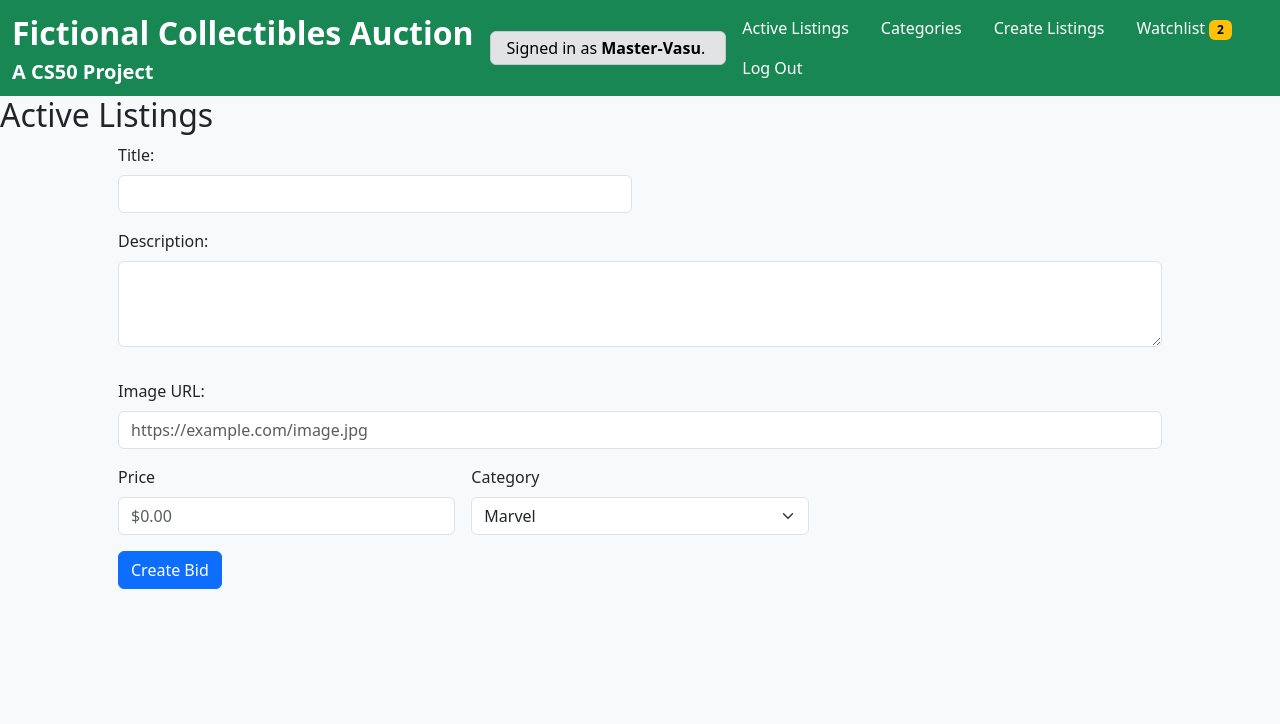
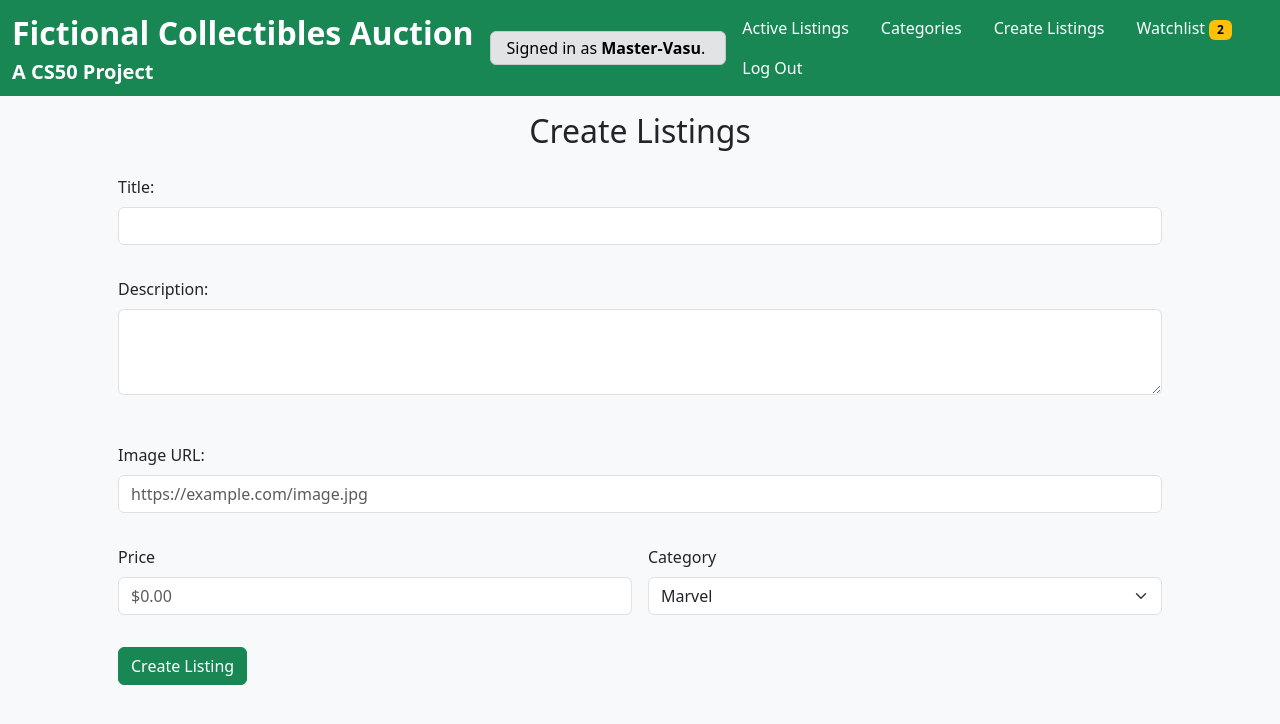
Before and after one commit to Master-Vasu/CS50-Auctions, a Django app: page /create in a window 1280 px wide. Shown: the top 724 px of the page. Run offline with Django 3.2, Linux system fonts and the light colour scheme; a user stored in the database is signed in; data comes from the database, SQL or seed files in the repository; both versions use the stored data as it was after the commit.

Commit message:
Fixed bugs

```diff
--- a/auctions/templates/auctions/categories.html
+++ b/auctions/templates/auctions/categories.html
@@ -6,10 +6,10 @@
 
 {% block body %}
 
-    <h2 class="m-3">Categories:</h2>
+    <h2 class="m-3 text-center">Categories:</h2>
 
-    <div class="list-group">
-        <a href="{% url 'categoryListing' "allCategories" %}" value="allCategories" class="list-group-item list-group-item-action active" aria-current="true">
+    <div class="list-group m-5">
+        <a href="{% url 'categoryListing' "allCategories" %}" value="allCategories" class="list-group-item list-group-item-light active" aria-current="true">
           All Categories
         </a>
         {% for category in allCategories %}
--- a/auctions/templates/auctions/create.html
+++ b/auctions/templates/auctions/create.html
@@ -5,28 +5,28 @@
 {% block numOfWatchlist %} {{ numOfWatchlist }} {% endblock %}
 
 {% block body %}
-    <h2>Active Listings</h2>
+    <h2 class="m-3 text-center">Create Listings</h2>
 
     <div class="container fluid px-5">
         <form class="row g-3 " action="{% url 'create' %}" method="POST">
             {% csrf_token %}
-            <div class="col-md-6">
+            <div class="col-md-12 p-2">
               <label for="title" class="form-label">Title:</label>
               <input type="text" class="form-control" id="title" name="title">
             </div>
-            <div class="mb-3">
+            <div class="mb-3 p-2">
                 <label for="desc" class="form-label">Description:</label>
                 <textarea class="form-control" id="desc" rows="3" name="desc"></textarea>
             </div>
-            <div class="col-12">
+            <div class="col-12 p-2">
               <label for="imageUrl" class="form-label">Image URL:</label>
               <input type="text" class="form-control" id="imageUrl" name="imageUrl" placeholder="https://example.com/image.jpg">
             </div>
-            <div class="col-md-4">
+            <div class="col-md-6 p-2">
               <label for="price" class="form-label">Price</label>
               <input type="number" min="0" class="form-control" id="price" name="price" placeholder="$0.00">
             </div>
-            <div class="col-md-4">
+            <div class="col-md-6 p-2">
               <label for="category" class="form-label">Category</label>
               <select id="category" class="form-select" name="category">
                 {% for category in allCategories %}
@@ -34,8 +34,8 @@
                 {% endfor %}
               </select>
             </div>
-            <div class="col-12">
-              <button type="submit" class="btn btn-primary">Create Bid</button>
+            <div class="col-12 p-2">
+              <button type="submit" class="btn btn-success">Create Listing</button>
             </div>
           </form>
     </div>
--- a/auctions/views.py
+++ b/auctions/views.py
@@ -145,7 +145,7 @@ def listing(request, id):
         return render(request, "auctions/listing.html", {
             "listing": listingData,
             "isInWatchlist": isInWatchlist,
-            "allComments": Comments.objects.all(),
+            "allComments": Comments.objects.filter(listing=listingData),
             "isOwner": isOwner,
             "numOfWatchlist": numOfWatchlist,
         })
@@ -204,7 +204,7 @@ def addBid(request, id):
             "listing": listingData,
             "isInWatchlist": isInWatchlist,
             "isOwner": isOwner,
-            "allComments": Comments.objects.all(),
+            "allComments": Comments.objects.filter(listing=listingData),
             "message": "Congratulations, Bid is submitted!",
             "updation": True,
             "numOfWatchlist": numOfWatchlist,
@@ -214,7 +214,7 @@ def addBid(request, id):
         return render(request, "auctions/listing.html", {
             "listing": listingData,
             "isInWatchlist": isInWatchlist,
-            "allComments": Comments.objects.all(),
+            "allComments": Comments.objects.filter(listing=listingData),
             "isOwner": isOwner,
             "message": "Bid is not submitted!, Enter bid more than its actual price",
             "updation": False,
@@ -232,7 +232,7 @@ def closeBid(request, id):
     return render(request, "auctions/listing.html", {
             "listing": listingData,
             "isInWatchlist": isInWatchlist,
-            "allComments": Comments.objects.all(),
+            "allComments": Comments.objects.filter(listing=listingData),
             "isOwner": isOwner,
             "message": "Congratulations, Your Bid is Closed.",
             "updation": True,
```
Also changed, not shown: db.sqlite3.
